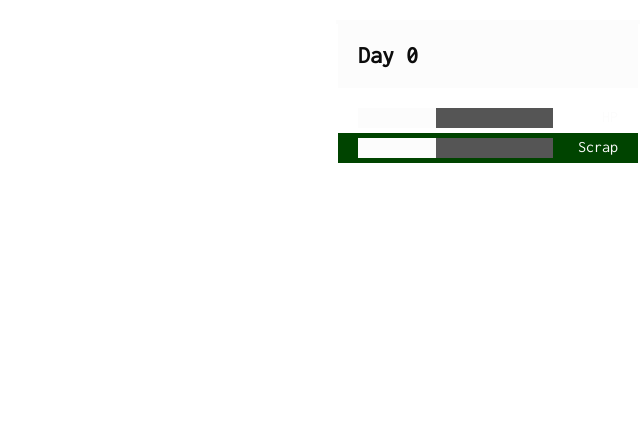
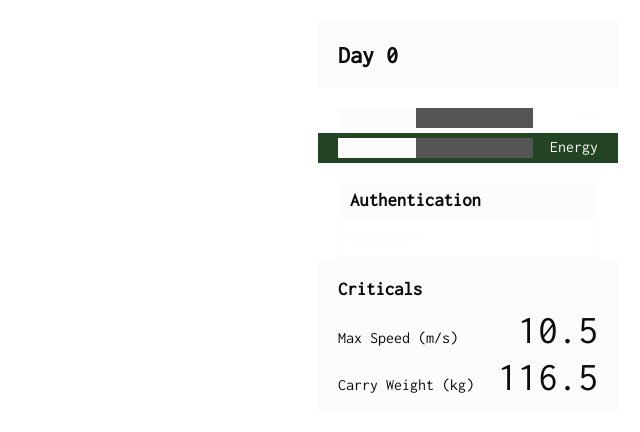
Before and after one commit to SaFrMo/ludum-dare-41, a Vue app: page /day-0 in a window 1280 px wide. Shown: the top 432 px of the page, without its empty margins (640-1280 px from the left). Built offline with nearby package versions, Linux system fonts and the light colour scheme.

Commit message:
adding critical stats

```diff
--- a/src/components/SideBar.vue
+++ b/src/components/SideBar.vue
@@ -13,10 +13,33 @@
 
             <li class="row">
                 <bar-graph :current="40"/>
-                <span class="label">Scrap</span>
+                <span class="label">Energy</span>
             </li>
 
         </ul>
+
+        <trivia-section/>
+
+        <div class="spacer"/>
+
+        <div class="criticals">
+            <h3 class="label">Criticals</h3>
+
+            <ul class="crit-stats">
+                <li class="row">
+                    <span class="key">Max Speed (m/s)</span>
+                    <span class="value">
+                        <span class="number">10.5</span>
+                    </span>
+                </li>
+                <li class="row">
+                    <span class="key">Carry Weight (kg)</span>
+                    <span class="value">
+                        <span class="number">116.5</span>
+                    </span>
+                </li>
+            </ul>
+        </div>
 
     </aside>
 
@@ -33,8 +56,10 @@ aside.sidebar {
     border: 2px solid $white;
     position: absolute;
     top: $desktop-padding;
-    right: 0;
+    right: $desktop-padding;
     bottom: $desktop-padding;
+    display: flex;
+    flex-direction: column;
 
     .day {
         background-color: $white;
@@ -66,5 +91,43 @@ aside.sidebar {
             text-align: right;
         }
     }
+
+    // trivia
+
+    // spacer
+    .spacer {
+        flex: 1;
+    }
+
+    // criticals
+    .criticals {
+        background-color: $white;
+        color: $black;
+        padding: $desktop-padding;
+
+        .label {
+            margin: 0;
+        }
+        .crit-stats {
+            margin: 0;
+            padding: 0;
+            list-style: none;
+
+            .row {
+                display: flex;
+                justify-content: space-between;
+                align-items: flex-end;
+                margin-top: 15px;
+            }
+            .row .number {
+                font-size: 40px;
+                line-height: 0.8;
+            }
+            .row .text {
+                font-size: 20px;
+                line-height: 0.8;
+            }
+        }
+    }
 }
 </style>
--- /dev/null
+++ b/src/components/TriviaSection.vue
@@ -0,0 +1,36 @@
+<template>
+
+    <section class="trivia">
+
+        <h3 class="title">Authentication</h3>
+
+        <div class="question-wrap">
+            Question?
+        </div>
+
+    </section>
+
+</template>
+
+<script>
+</script>
+
+<style lang="scss">
+@import 'src/styles/vars';
+
+section.trivia {
+    margin: 0 $desktop-padding;
+    border: 2px solid $white;
+    $trivia-padding: #{$desktop-padding / 2};
+
+    .title {
+        margin: 0;
+        padding: $trivia-padding;
+        background-color: $white;
+        color: $black;
+    }
+    .question-wrap {
+        padding: $trivia-padding;
+    }
+}
+</style>
--- a/src/main.js
+++ b/src/main.js
@@ -9,6 +9,7 @@ Vue.config.productionTip = false
 Vue.component('fullscreen-text', require('@/components/FullscreenText').default)
 Vue.component('side-bar', require('@/components/SideBar').default)
 Vue.component('bar-graph', require('@/components/BarGraph').default)
+Vue.component('trivia-section', require('@/components/TriviaSection').default)
 
 // Directives
 Vue.directive('full-height', require('fh-components/v-full-height'))
--- a/src/styles/_vars.scss
+++ b/src/styles/_vars.scss
@@ -2,7 +2,7 @@
 $black: #0c0c0c;
 $white: #fcfcfc;
 $gray: #555;
-$monitor: #040;
+$monitor: #242;
 
 // font
 $font-family: 'Inconsolata', monospace;
```
